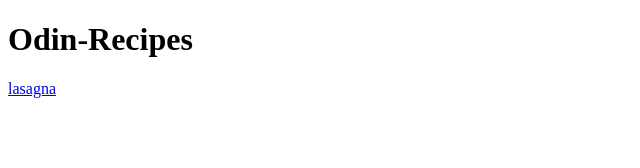
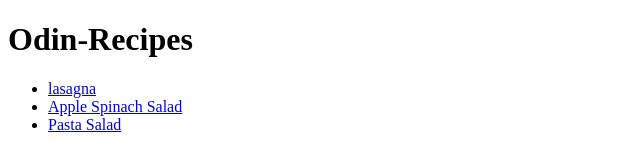
Before and after one commit to Maryam-Nikpour/Odin-recipes, a plain HTML site: page index.html in a window 1280 px wide. Shown: the whole page, without its empty margins (0-640 px from the left). Drawn offline with Linux system fonts and the light colour scheme.

```diff
--- a/index.html
+++ b/index.html
@@ -8,6 +8,12 @@
 </head>
 <body>
     <h1>Odin-Recipes</h1>
-    <a href="recipes/lasagna.html">lasagna</a>
+    <ul>
+        <li><a href="recipes/lasagna.html">lasagna</a></li>
+        <li><a href="recipes/apple spinach salad.html">Apple Spinach Salad</a></li>
+        <li><a href="recipes/pasta salad.html">Pasta Salad</a></li>
+
+    </ul>
+
 </body>
 </html>
```
Also changed, not shown: recipes/apple spinach salad.html (+2 -1 lines), recipes/pasta salad.html (+1 -1 lines).
